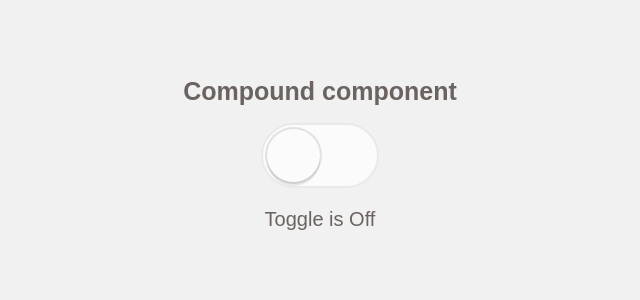
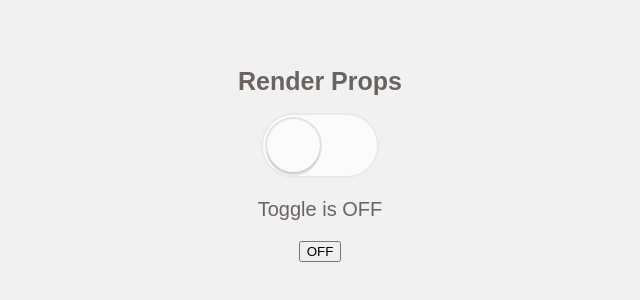
Before and after one commit to SimoNonnis/react-toggle, a React (Create React App) app: page / in a window 1280 px wide. Shown: the part 244-544 px from the top of the page, without its empty margins (320-960 px from the left). Built offline with nearby package versions, Linux system fonts and the light colour scheme.

Commit message:
:art: Back to basic

```diff
--- a/src/components/Toggle/index.jsx
+++ b/src/components/Toggle/index.jsx
@@ -6,23 +6,6 @@ import { Container, Title, Text } from './style';
 const ToggleContext = createContext();
 
 class Toggle extends Component {
-  static Title = ({ children }) => <Title>{children}</Title>;
-  static On = ({ children }) => (
-    <ToggleContext.Consumer>
-      {({ on }) => (on ? <Text>{children}</Text> : null)}
-    </ToggleContext.Consumer>
-  );
-  static Off = ({ children }) => (
-    <ToggleContext.Consumer>
-      {({ on }) => (on ? null : <Text>{children}</Text>)}
-    </ToggleContext.Consumer>
-  );
-  static Button = () => (
-    <ToggleContext.Consumer>
-      {({ on, handleSwitch }) => <Switch on={on} onClick={handleSwitch} />}
-    </ToggleContext.Consumer>
-  );
-
   state = {
     on: false
   };
@@ -31,30 +14,17 @@ class Toggle extends Component {
 
   render() {
     const { on } = this.state;
-    const { children } = this.props;
 
     return (
       <Container>
-        <ToggleContext.Provider
-          value={{
-            on: on,
-            handleSwitch: this.handleSwitch
-          }}
-        >
-          {children}
-        </ToggleContext.Provider>
+        <Title>Render Props</Title>
+        <Switch on={on} onClick={this.handleSwitch} />
+
+        <Text>Toggle is {on ? 'ON' : 'OFF'}</Text>
+        <button onClick={this.handleSwitch}>{on ? 'ON' : 'OFF'}</button>
       </Container>
     );
   }
 }
 
-const Compound = () => (
-  <Toggle>
-    <Toggle.Title>Compound component</Toggle.Title>
-    <Toggle.Button />
-    <Toggle.On>Toggle is On</Toggle.On>
-    <Toggle.Off>Toggle is Off</Toggle.Off>
-  </Toggle>
-);
-
-export default Compound;
+export default Toggle;
```
